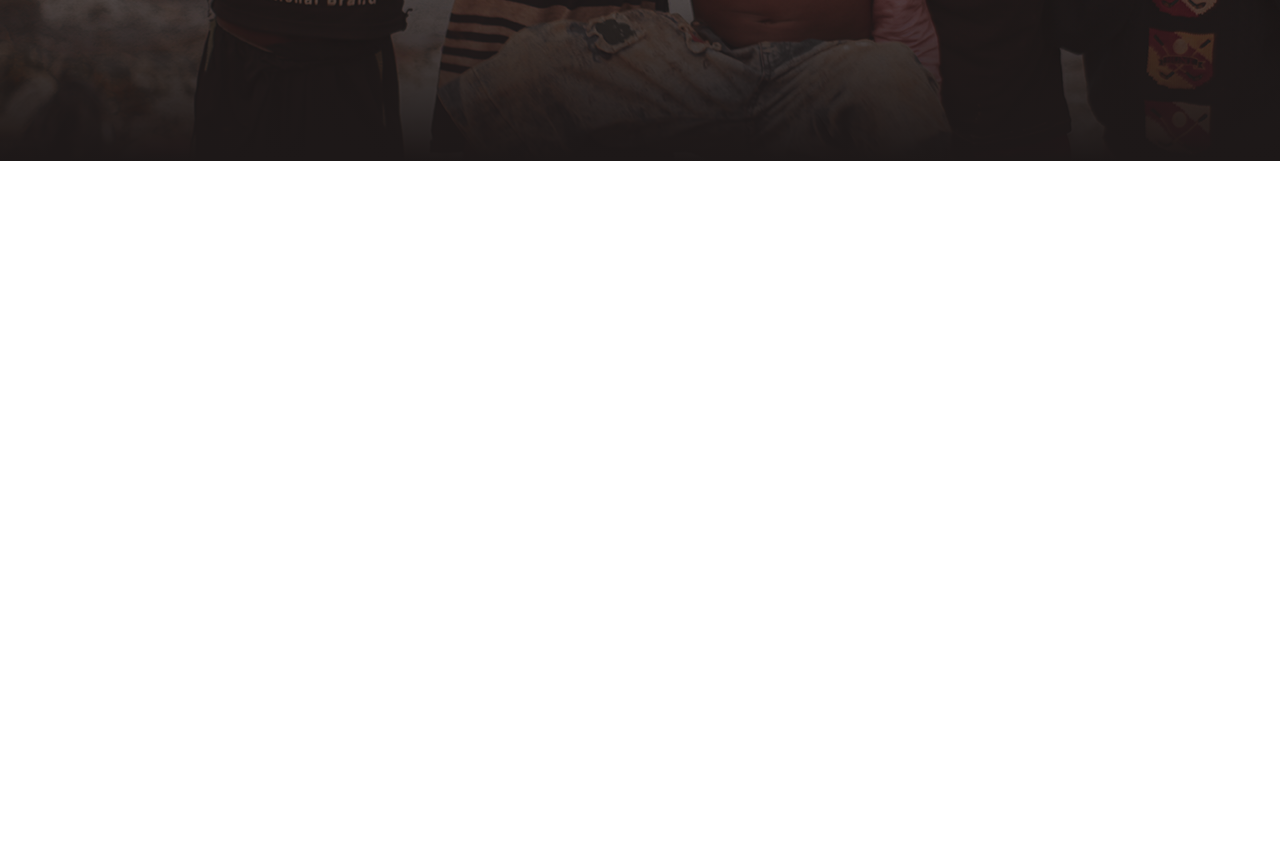
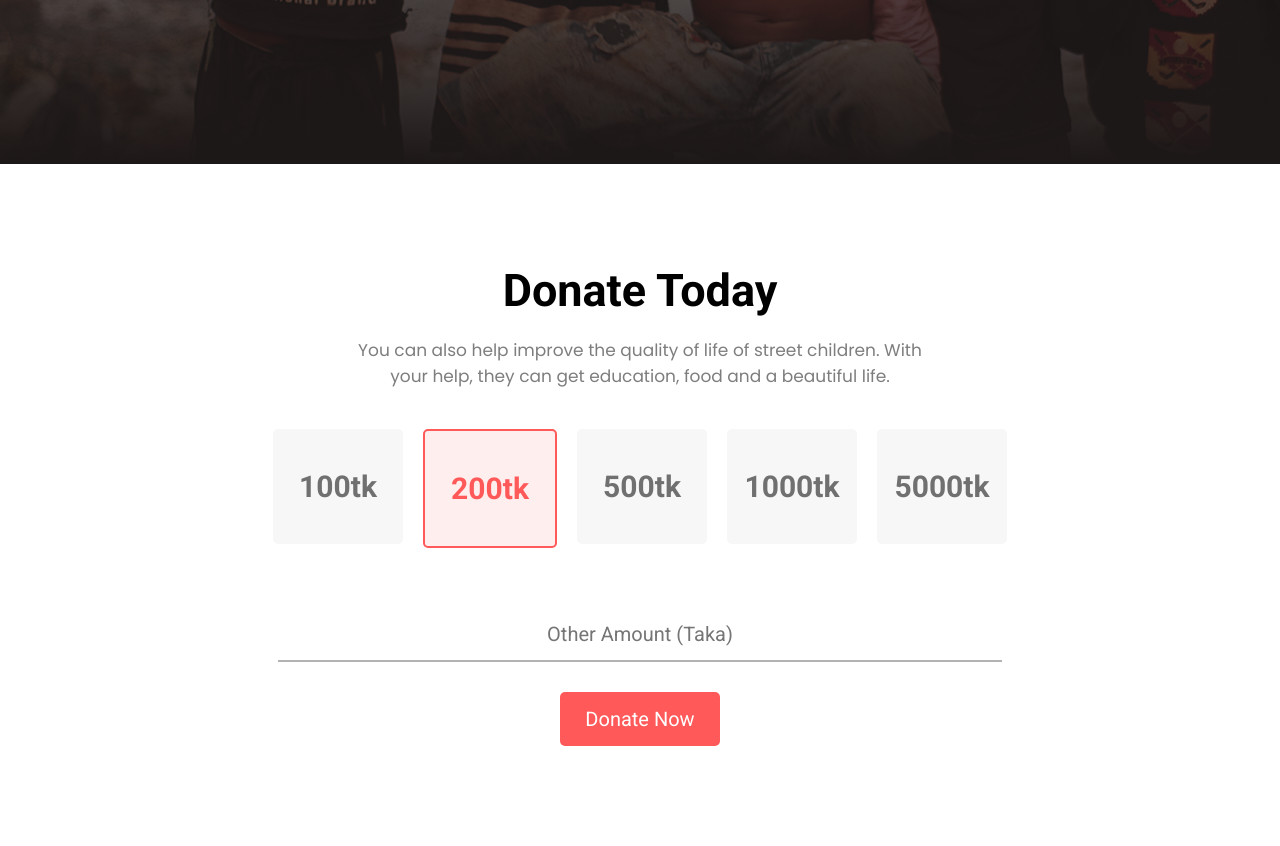
Before and after one commit to indrajith76/donation-website, a plain HTML site: page index.html in a window 1280 px wide. Shown: the part 492-1338 px from the top of the page. Before the commit the page ends 800 px from the top, so only its background shows below. Drawn offline with Linux system fonts and the light colour scheme.

Commit message:
donate section commit

```diff
--- a/index.html
+++ b/index.html
@@ -17,12 +17,38 @@
     <section class="banner-top">
       <div class="banner-top-child">
         <h1>Let’s Help Those Who Are More In Need</h1>
-        <p>
+        <p id="banner-text">
           We are working to develop street children's life. We are providing
-          them with food and education so that they can lead a beautiful life. Please help
-          the street children to build a beautiful life.
+          them with food and education so that they can lead a beautiful life.
+          Please help the street children to build a beautiful life.
         </p>
-        <a href="#">Donate Now</a>
+        <a class="btn" href="#">Donate Now</a>
+      </div>
+    </section>
+    <section class="donate">
+      <div class="donate-child-one">
+        <h2>Donate Today</h2>
+        <p id="donate-text">
+          You can also help improve the quality of life of street children. With
+          your help, they can get education, food and a beautiful life.
+        </p>
+      </div>
+      <div class="donate-child-two">
+        <h3>100tk</h3>
+        <h3 id="active-donate">200tk</h3>
+        <h3>500tk</h3>
+        <h3>1000tk</h3>
+        <h3>5000tk</h3>
+      </div>
+      <div class="donate-child-three">
+        <form action="" class="donate-form">
+          <input
+            id="donate-input"
+            type="text"
+            placeholder="Other Amount (Taka)"
+          />
+          <input class="donate-btn btn" type="submit" value="Donate Now" />
+        </form>
       </div>
     </section>
   </body>
--- a/style.css
+++ b/style.css
@@ -20,18 +20,96 @@
     margin: 0 0 20px 0;
 }
 
-.banner-top-child p {
+#banner-text {
+    font-size: 17px;
     font-family: 'Poppins', sans-serif;
     font-weight: 300;
     opacity: .9;
-    margin: 0 65px 50px 65px;
+    margin: 0 50px 50px 50px;
 }
 
-.banner-top-child a {
+.btn {
     text-decoration: none;
     background: #FF5959;
     padding: 15px 25px 15px 25px;
     border-radius: 5px;
     color: #ffffff;
     font-size: 20px;
+    font-weight: 400;
 }
+
+.btn:hover {
+    background: #fd4343;
+}
+
+.donate {
+    padding: 100px 200px 100px 200px;
+    text-align: center;
+}
+
+.donate h2 {
+    font-size: 45px;
+    margin: 0 0 20px 0;
+}
+
+#donate-text {
+    color: #707070;
+    font-size: 17px;
+    font-family: 'Poppins', sans-serif;
+    font-weight: 400;
+    opacity: .9;
+    margin: 0 150px 30px 150px;
+}
+
+.donate-child-two {
+    display: flex;
+    justify-content: center;
+}
+#active-donate {
+    font-size: 30px;
+    background-color: #FFEEEE;
+    color: #FF5959;
+    width: 130px;
+    height: 115px;
+    line-height: 115px;
+    margin: 10px;
+    border: 2px solid #FF5959;
+    border-radius: 5px;
+}
+.donate-child-two h3 {
+    font-size: 30px;
+    background-color: #f7f7f7;
+    color: #707070;
+    width: 130px;
+    height: 115px;
+    line-height: 115px;
+    margin: 10px;
+    border-radius: 5px;
+}
+.donate-child-three{
+    display: flex;
+    justify-content: center;
+    margin-top: 50px;
+}
+
+.donate-child-three input{
+    display: block;
+    justify-content: center;
+}
+
+#donate-input {
+    height: 50px;
+    width: 720px;
+    font-size: 20px;
+    text-align: center;
+    border-left-style: none;
+    border-right-style: none;
+    border-top-style: none;
+    border-bottom-color: #B3B3B3;
+}
+
+.donate-btn {
+    border-style: none;
+    margin: 30px auto 0 auto ;
+    cursor: pointer;
+}
```
